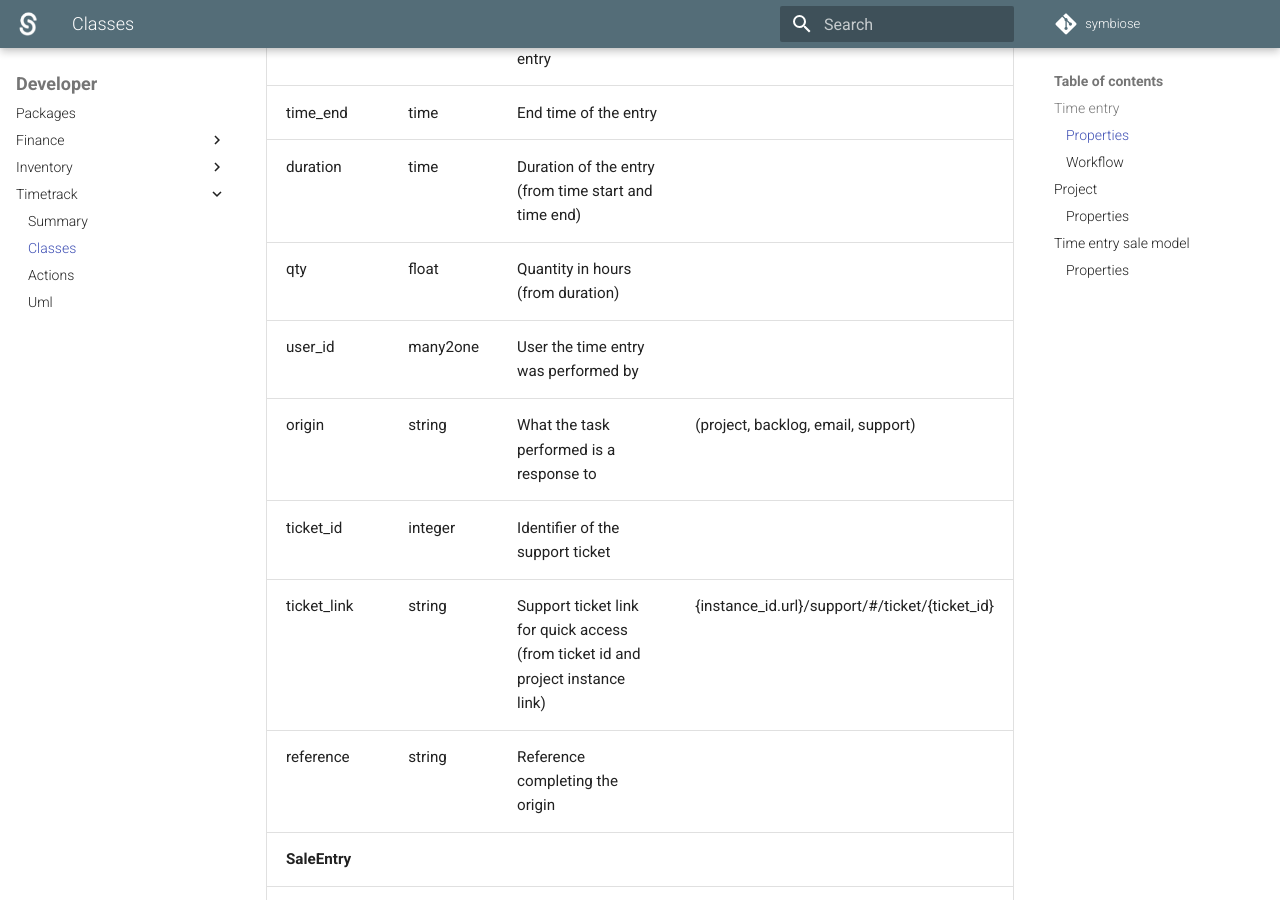
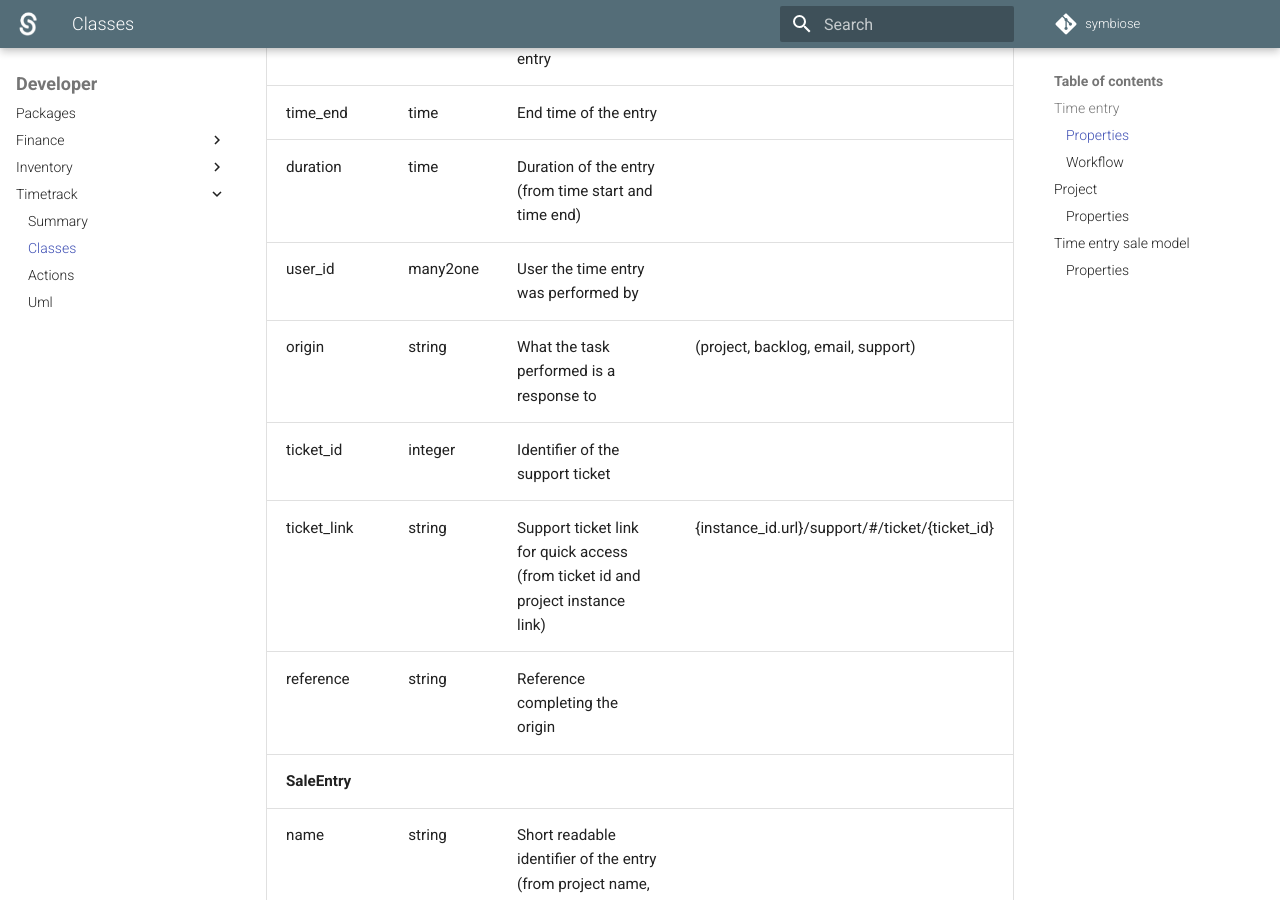
Before and after one commit to yesbabylon/symbiose-doc, an MkDocs documentation site: the page built from docs/developer-manual/timetrack/classes.md, in a window 1280 px wide and 900 px high, scrolled down 462 px. Built offline with MkDocs 1.6.1 and Material for MkDocs 9.7.7, drawn with Linux system fonts in a browser that asks for light colours; comment, search, counter and statistics services are not loaded; the version menu is left out; some of the changed text lies outside the part shown.

Commit message:
Fix error qty is override of Sale Entry

```diff
--- a/docs/developer-manual/timetrack/classes.md
+++ b/docs/developer-manual/timetrack/classes.md
@@ -12,7 +12,6 @@ This class extends sale\SaleEntry, this means that receivables can be generated
 | time_start           | time     | Start time of the entry                                                                       |                                                |
 | time_end             | time     | End time of the entry                                                                         |                                                |
 | duration             | time     | Duration of the entry (from time start and time end)                                          |                                                |
-| qty                  | float    | Quantity in hours (from duration)                                                             |                                                |
 | user_id              | many2one | User the time entry was performed by                                                          |                                                |
 | origin               | string   | What the task performed is a response to                                                      | (project, backlog, email, support)             |
 | ticket_id            | integer  | Identifier of the support ticket                                                              |                                                |
```
Also changed, not shown: other parts of docs/developer-manual/timetrack/classes.md (+1 -0 lines).
